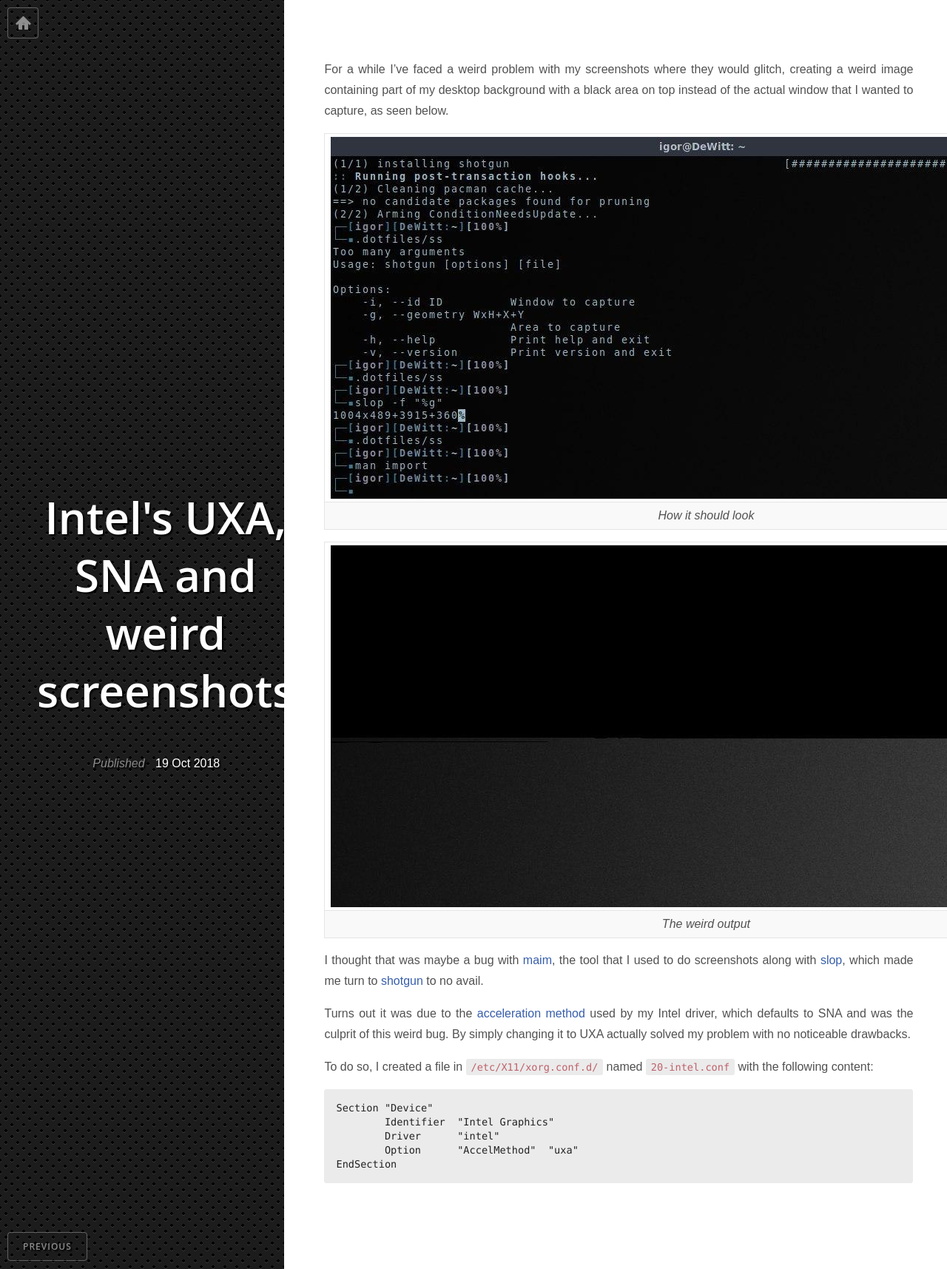
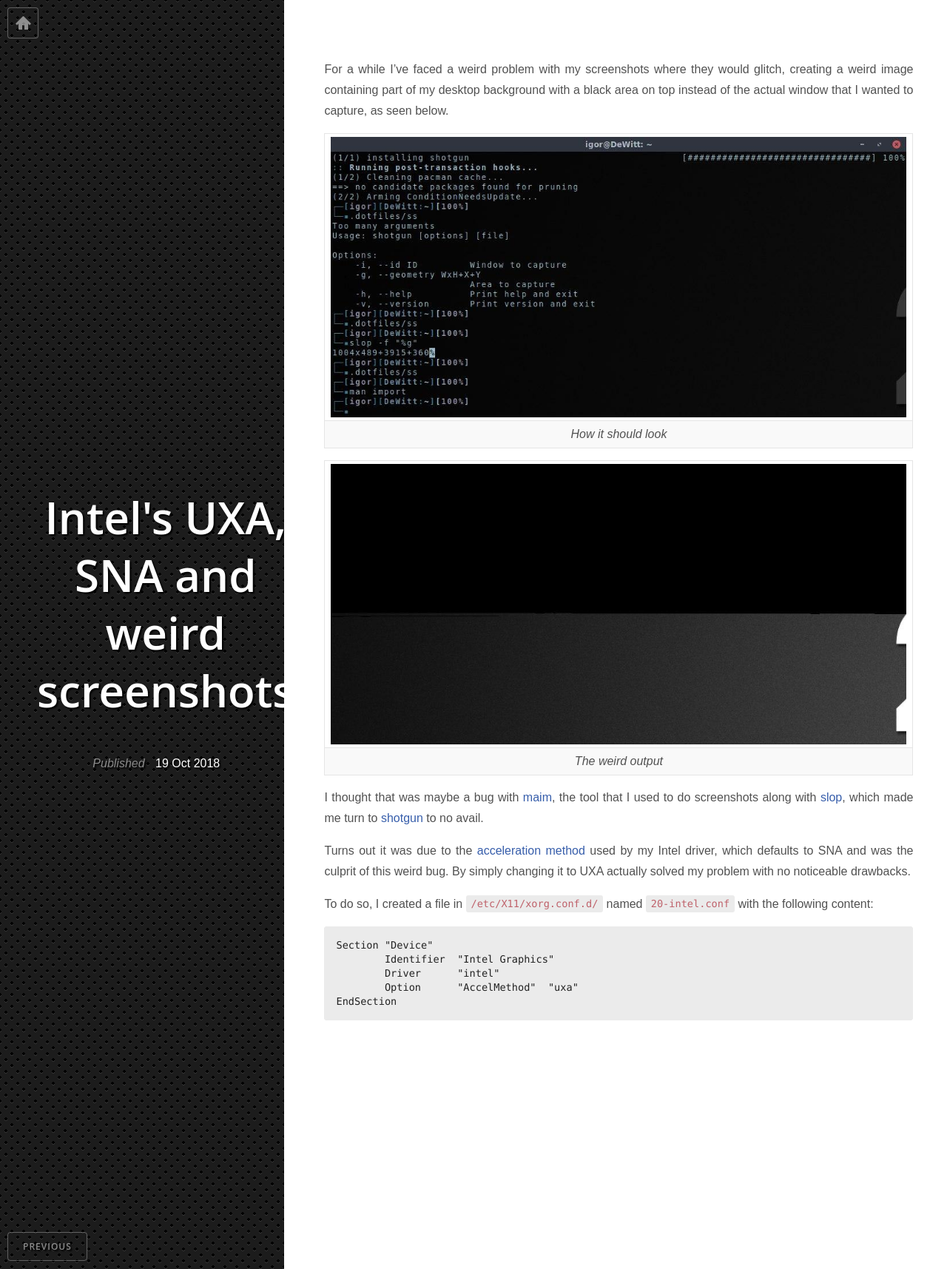
Before and after one commit to igormp/blog, a Jekyll site: the page built from _posts/2018-10-19-intel-sna-uxa-screenshots.md, in a window 1280 px wide. Shown: the whole page at 74% size. Built offline with Jekyll 4.4.1, drawn with Linux system fonts in a browser that asks for light colours; comment, search, counter and statistics services are not loaded.

Commit message:
Fixed images inside tables

```diff
--- a/css/main.css
+++ b/css/main.css
@@ -74,6 +74,9 @@ table {
   width: 100%;
   border: 1px solid #e5e5e5;
   border-collapse: collapse;
+}
+table img {
+  width: 100%;
 }
 td,
 th {
```
